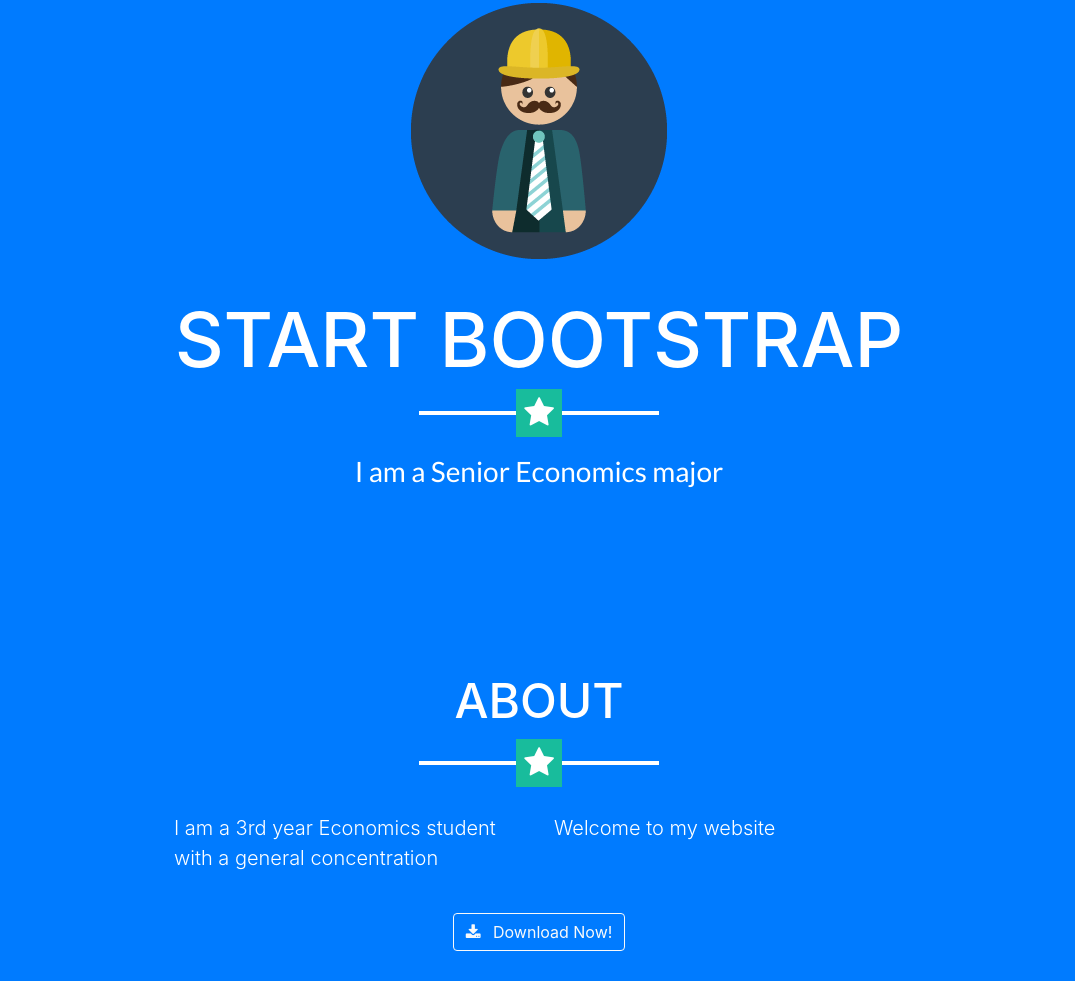
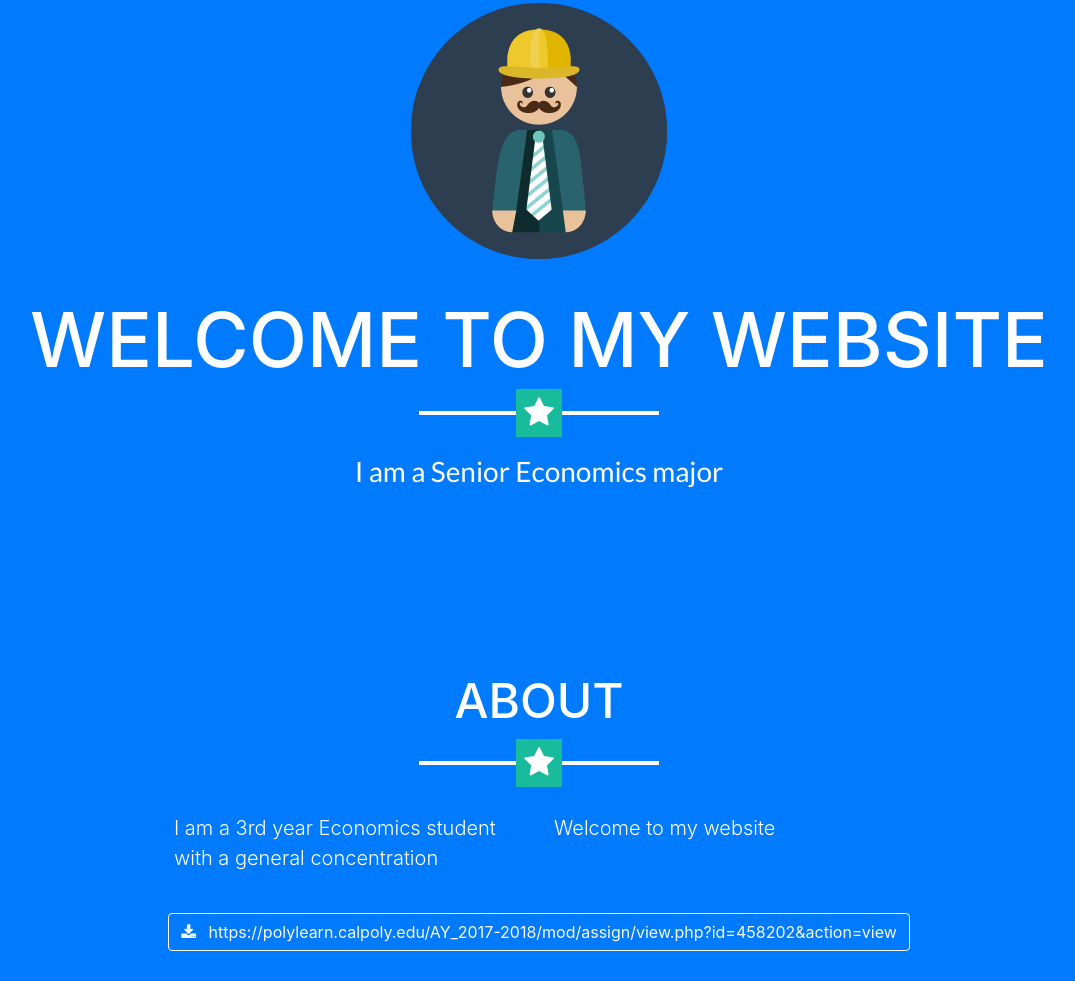
Before and after one commit to michaelmatheson/michaelmatheson.github.io, a website with bundled scripts: page index.html in a window 1280 px wide. Shown: the part 199-1180 px from the top of the page, without its empty margins (101-1176 px from the left). Built offline with nearby package versions, Linux system fonts and the light colour scheme.

Commit message:
Update index.html

```diff
--- a/index.html
+++ b/index.html
@@ -56,7 +56,7 @@
     <header class="masthead bg-primary text-white text-center">
       <div class="container">
         <img class="img-fluid mb-5 d-block mx-auto" src="img/profile.png" alt="">
-        <h1 class="text-uppercase mb-0">Start Bootstrap</h1>
+        <h1 class="text-uppercase mb-0">Welcome to my Website</h1>
         <hr class="star-light">
         <h2 class="font-weight-light mb-0">I am a Senior Economics major </h2>
       </div>
@@ -79,7 +79,7 @@
         <div class="text-center mt-4">
           <a class="btn btn-xl btn-outline-light" href="#">
             <i class="fa fa-download mr-2"></i>
-            Download Now!
+            https://polylearn.calpoly.edu/AY_2017-2018/mod/assign/view.php?id=458202&action=view
           </a>
         </div>
       </div>
```
